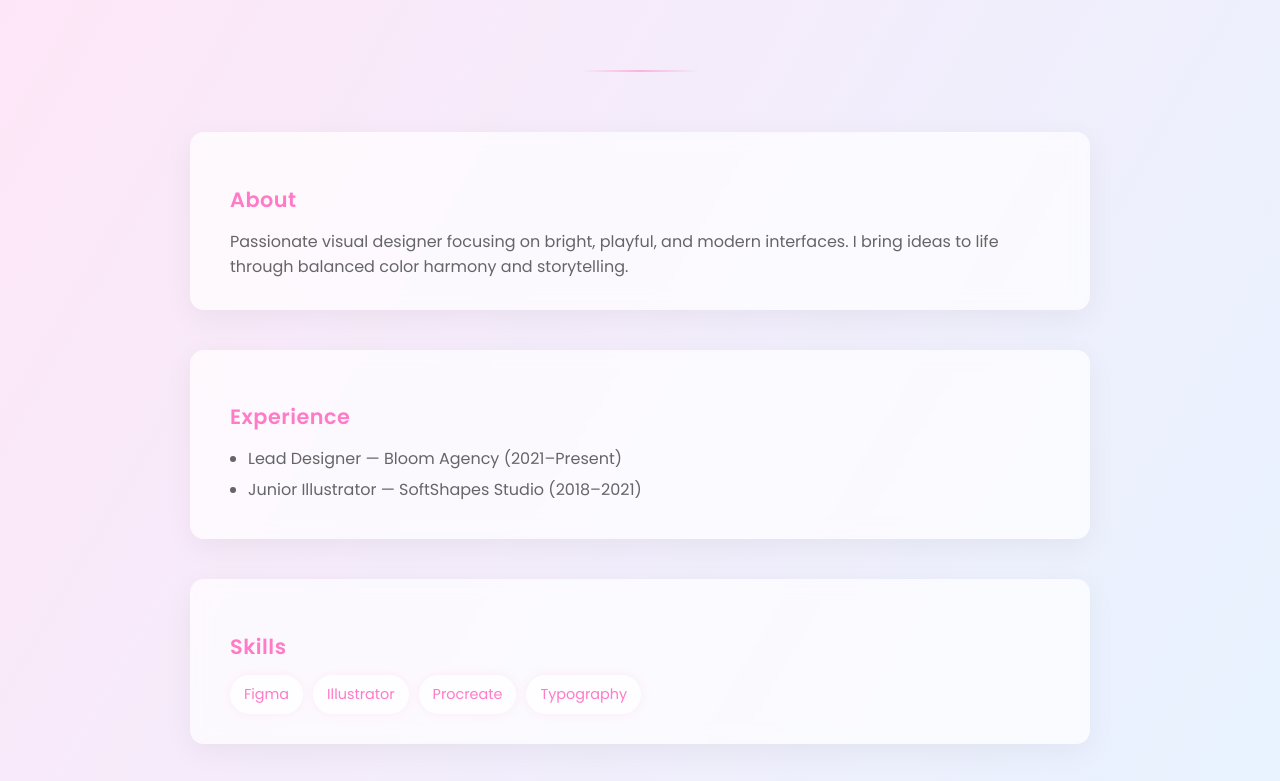
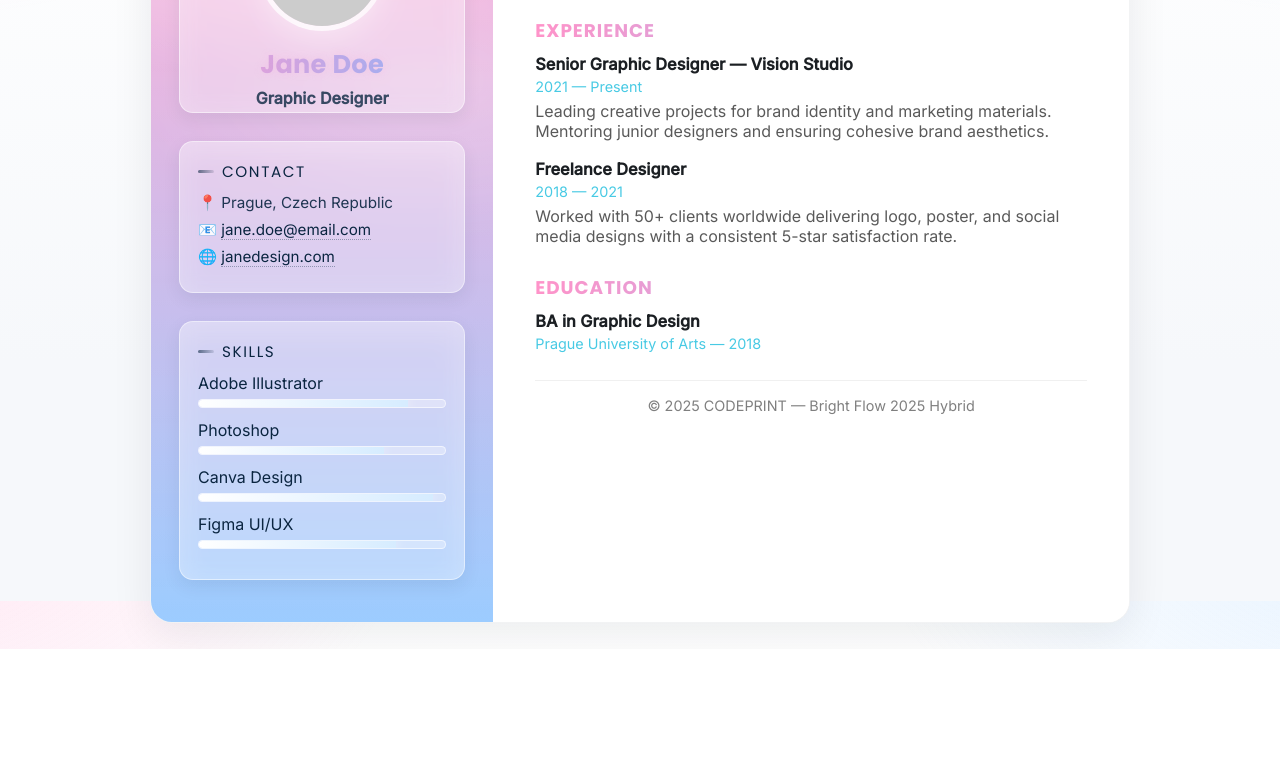
Before and after one commit to realcodefromzero/my-portfolio, a plain HTML site: page creative/creative-bright.html in a window 1280 px wide. Shown: the part 199-980 px from the top of the page. After the commit the page ends 848 px from the top, so only its background shows below. Drawn offline with Linux system fonts and the light colour scheme; placeholder pictures from the web are drawn by us.

Commit message:
Update creative-bright.html

```diff
--- a/creative/creative-bright.html
+++ b/creative/creative-bright.html
@@ -3,211 +3,290 @@
 <head>
   <meta charset="UTF-8" />
   <meta name="viewport" content="width=device-width,initial-scale=1" />
-  <title>Creative Bright — 2025 Edition</title>
-  <link href="https://fonts.googleapis.com/css2?family=Poppins:wght@300;400;600&family=Inter:wght@400;500&display=swap" rel="stylesheet">
+  <title>Bright Flow — Creative Resume (2025 Hybrid)</title>
+  <link href="https://fonts.googleapis.com/css2?family=Poppins:wght@300;400;600;700&family=Inter:wght@400;500&display=swap" rel="stylesheet">
   <style>
-    :root {
-      --bg: #fdfdfd;
-      --panel: rgba(255,255,255,0.7);
-      --text: #1a1a1a;
-      --muted: rgba(0,0,0,0.6);
-      --accent: #ff7ac7;
-      --gradient: linear-gradient(120deg, #ffe6f7 0%, #e7f3ff 100%);
-      --shadow: 0 8px 30px rgba(0,0,0,0.05);
-      --radius: 14px;
+    :root{
+      /* Palette */
+      --bg: #f6f8fb;
+      --ink: #1b1f23;
+      --muted: rgba(0,0,0,0.65);
+      --brand-1: #ff93c9;   /* pastel pink */
+      --brand-2: #8ec5ff;   /* sky blue */
+      --brand-3: #48cae4;   /* cyan accent */
+      --panel: #ffffff;
+
+      /* Effects */
+      --glass: rgba(255,255,255,0.28);
+      --glass-border: rgba(255,255,255,0.55);
+      --shadow: 0 12px 40px rgba(16,24,40,0.08);
+      --radius-lg: 22px;
+      --radius-md: 14px;
+
+      /* Grid */
+      --w: 980px;
+      --left: 35%;
+      --right: 65%;
     }
 
-    body {
+    * { box-sizing: border-box; }
+    html, body { height: 100%; }
+    body{
       margin: 0;
-      font-family: 'Poppins', sans-serif;
-      background: var(--gradient);
-      color: var(--text);
+      font-family: 'Inter', system-ui, -apple-system, Segoe UI, Roboto, 'Poppins', sans-serif;
+      color: var(--ink);
+      background:
+        radial-gradient(900px 500px at -10% -10%, rgba(255,147,201,0.25), transparent 60%),
+        radial-gradient(900px 500px at 110% -10%, rgba(142,197,255,0.25), transparent 60%),
+        linear-gradient(180deg,#ffffff, #f6f8fb 70%);
       -webkit-font-smoothing: antialiased;
-      line-height: 1.6;
-      overflow-x: hidden;
     }
 
-    header {
-      text-align: center;
-      padding: 80px 20px 60px;
-      position: relative;
+    .resume{
+      width: min(100%, var(--w));
+      margin: 48px auto;
+      border-radius: var(--radius-lg);
+      overflow: hidden;
+      display: grid;
+      grid-template-columns: var(--left) var(--right);
+      background: var(--panel);
+      box-shadow: var(--shadow);
+      border: 1px solid rgba(17, 24, 39, 0.05);
     }
 
-    header::after {
-      content: "";
-      position: absolute;
-      bottom: 0;
-      left: 50%;
-      width: 120px;
-      height: 2px;
-      background: linear-gradient(90deg, transparent, var(--accent), transparent);
-      transform: translateX(-50%);
-      opacity: 0.5;
+    /* LEFT (BRIGHT FLOW PANEL) */
+    .left{
+      position: relative;
+      color: #0a2540;
+      padding: 42px 28px;
+      background:
+        linear-gradient(180deg, rgba(255,255,255,0.25), rgba(255,255,255,0.12)),
+        linear-gradient(180deg, var(--brand-1), var(--brand-2));
+      display: flex;
+      flex-direction: column;
+      gap: 28px;
+      justify-content: flex-start;
+      isolation: isolate;
+    }
+    .left::before{
+      content:"";
+      position:absolute; inset:0;
+      background:
+        radial-gradient(600px 240px at 20% 10%, rgba(255,255,255,0.55), transparent 60%),
+        radial-gradient(500px 260px at 80% 30%, rgba(255,255,255,0.35), transparent 60%);
+      mix-blend-mode: screen;
+      opacity: .7;
+      pointer-events:none;
+    }
+    .glass{
+      background: var(--glass);
+      border: 1px solid var(--glass-border);
+      border-radius: var(--radius-md);
+      backdrop-filter: blur(8px);
+      -webkit-backdrop-filter: blur(8px);
+      box-shadow: 0 8px 30px rgba(255,255,255,0.25) inset, 0 6px 18px rgba(10,37,64,0.08);
+      padding: 18px;
     }
 
-    h1 {
-      font-size: 3rem;
+    .profile{
+      text-align:center;
+      padding: 10px 0 4px;
+    }
+    .avatar{
+      width: 128px; height: 128px; border-radius: 50%;
+      object-fit: cover;
+      border: 5px solid rgba(255,255,255,0.75);
+      box-shadow: 0 10px 26px rgba(255,255,255,0.35);
+      display:block; margin: 0 auto 14px;
+      background: linear-gradient(135deg, rgba(255,255,255,0.35), rgba(255,255,255,0.15));
+    }
+    .name{
+      font-family: 'Poppins', sans-serif;
+      font-weight: 700;
+      letter-spacing: 0.3px;
+      font-size: 1.6rem;
       margin: 0;
-      background: linear-gradient(90deg, #ff93c9, #8cbaff);
+      background: linear-gradient(90deg, #ff9cd1, #7fb7ff);
       -webkit-background-clip: text;
       -webkit-text-fill-color: transparent;
-      letter-spacing: 1px;
-      font-weight: 700;
-      text-shadow: 0 0 10px rgba(255,150,200,0.3);
-      animation: glowPulse 4s ease-in-out infinite;
+      text-shadow: 0 0 10px rgba(255,147,201,0.25);
+      animation: namePulse 5s ease-in-out infinite;
+    }
+    @keyframes namePulse{
+      0%,100%{ text-shadow: 0 0 8px rgba(255,147,201,0.2); }
+      50%{ text-shadow: 0 0 16px rgba(142,197,255,0.35); }
+    }
+    .role{
+      margin-top: 4px;
+      color: rgba(10,37,64,0.8);
+      font-weight: 600;
     }
 
-    @keyframes glowPulse {
-      0%, 100% { text-shadow: 0 0 6px rgba(255,150,200,0.3); }
-      50% { text-shadow: 0 0 16px rgba(255,150,200,0.5); }
+    .block-title{
+      font-family: 'Poppins', sans-serif;
+      font-size: .95rem;
+      text-transform: uppercase;
+      letter-spacing: 1.6px;
+      margin-bottom: 10px;
+      color: #0a2540;
+      display:flex; align-items:center; gap:8px;
+    }
+    .block-title::before{
+      content:"";
+      width: 16px; height: 3px; border-radius: 2px;
+      background: linear-gradient(90deg,#0a2540, rgba(10,37,64,0.2));
+      opacity:.6;
     }
 
-    h2 {
-      font-size: 1.2rem;
-      color: var(--muted);
-      margin-top: 8px;
-      font-weight: 400;
+    .contact ul, .skills ul{ list-style: none; padding: 0; margin: 0; }
+    .contact li{ margin-bottom: 8px; font-size: .95rem; color: rgba(10,37,64,0.9); }
+    .contact a{ color:#0a2540; text-decoration: none; border-bottom: 1px dotted rgba(10,37,64,0.35); }
+    .contact a:hover{ opacity:.85 }
+
+    .skills li{ margin-bottom: 12px; }
+    .skillline{
+      display:block; height: 9px; border-radius: 999px;
+      background: rgba(255,255,255,0.35);
+      overflow: hidden; margin-top: 6px;
+      border: 1px solid rgba(255,255,255,0.6);
+    }
+    .skillline > i{
+      display:block; height: 100%;
+      width: var(--w,70%);
+      background: linear-gradient(90deg, #fff, #d6ecff);
+      box-shadow: 0 0 12px rgba(255,255,255,0.6);
+      transform-origin: left center;
+      transform: scaleX(0.2);
+      animation: fill 1.2s ease forwards;
+    }
+    @keyframes fill{ to{ transform: scaleX(1); } }
+
+    /* RIGHT (CONTENT) */
+    .right{ padding: 42px; background: var(--panel); }
+    .section{ margin-bottom: 28px; opacity: 0; transform: translateY(20px); transition: .6s ease; }
+    .section.visible{ opacity:1; transform: translateY(0); }
+
+    .section h2{
+      font-size: 1.15rem; margin: 0 0 10px;
+      font-family: 'Poppins', sans-serif; letter-spacing: 1px; text-transform: uppercase;
+      background: linear-gradient(90deg, var(--brand-1), var(--brand-2));
+      -webkit-background-clip: text; -webkit-text-fill-color: transparent;
+    }
+    .section p{ color: var(--muted); margin: 0; }
+
+    .item{ margin-bottom: 18px; }
+    .item h3{ margin:0; font-size:1.02rem; font-weight: 700; color: var(--ink); }
+    .item span{ display:block; font-size: .9rem; color: var(--brand-3); margin: 4px 0 6px; }
+
+    .footer{
+      text-align:center; color: rgba(0,0,0,0.5); font-size:.9rem; margin-top: 24px;
+      padding-top: 16px; border-top: 1px solid rgba(0,0,0,0.06);
     }
 
-    .content {
-      max-width: 900px;
-      margin: 60px auto;
-      padding: 0 25px;
-      display: flex;
-      flex-direction: column;
-      gap: 40px;
+    /* RESPONSIVE */
+    @media (max-width: 900px){
+      .resume{ grid-template-columns: 1fr; }
+      .left{ border-bottom-left-radius: 0; border-bottom-right-radius: 0; }
+    }
+    @media (max-width: 640px){
+      .right{ padding: 28px; }
     }
 
-    section {
-      background: var(--panel);
-      border-radius: var(--radius);
-      box-shadow: var(--shadow);
-      padding: 30px 40px;
-      backdrop-filter: blur(8px);
-      animation: fadeUp 0.8s ease forwards;
-      opacity: 0;
-      transform: translateY(30px);
-    }
-
-    section.visible {
-      opacity: 1;
-      transform: translateY(0);
-    }
-
-    @keyframes fadeUp {
-      to {
-        opacity: 1;
-        transform: translateY(0);
-      }
-    }
-
-    h3 {
-      font-size: 1.3rem;
-      color: var(--accent);
-      margin-bottom: 12px;
-      letter-spacing: 0.5px;
-    }
-
-    p {
-      color: var(--muted);
-      margin: 0;
-    }
-
-    ul {
-      margin: 10px 0 0 18px;
-      padding: 0;
-      color: var(--muted);
-    }
-
-    li {
-      margin-bottom: 6px;
-    }
-
-    .skills {
-      display: flex;
-      flex-wrap: wrap;
-      gap: 10px;
-    }
-
-    .skill {
-      background: rgba(255,255,255,0.6);
-      color: var(--accent);
-      padding: 8px 14px;
-      border-radius: 20px;
-      font-size: 0.9rem;
-      font-weight: 500;
-      box-shadow: 0 0 10px rgba(255,150,200,0.15);
-      transition: 0.3s;
-    }
-
-    .skill:hover {
-      background: rgba(255,255,255,0.9);
-      box-shadow: 0 0 14px rgba(255,150,200,0.3);
-      transform: translateY(-2px);
-    }
-
-    footer {
-      text-align: center;
-      padding: 40px 20px;
-      color: var(--muted);
-      font-size: 0.9rem;
-      border-top: 1px solid rgba(0,0,0,0.05);
-      margin-top: 40px;
-    }
-
-    @media (max-width: 768px) {
-      h1 { font-size: 2.2rem; }
-      section { padding: 24px 20px; }
+    /* PRINT */
+    @media print{
+      body{ background:#fff; }
+      .resume{ box-shadow:none; border:1px solid #eee; }
+      .left::before{ display:none; }
+      .name{ animation:none; text-shadow:none; -webkit-text-fill-color: #111 !important; background:none; color:#111; }
+      .section h2{ -webkit-text-fill-color:#111; background:none; color:#111; }
+      .footer{ color:#333; }
     }
   </style>
 </head>
 <body>
+  <main class="resume">
+    <!-- LEFT -->
+    <aside class="left">
+      <div class="glass profile">
+        <img class="avatar" src="https://via.placeholder.com/240x240.png?text=Your+Photo" alt="Profile photo">
+        <h1 class="name">Jane Doe</h1>
+        <div class="role">Graphic Designer</div>
+      </div>
 
-  <header>
-    <h1>Amelia Bright</h1>
-    <h2>Creative Designer & Illustrator</h2>
-  </header>
+      <div class="glass contact">
+        <div class="block-title">Contact</div>
+        <ul>
+          <li>📍 Prague, Czech Republic</li>
+          <li>📧 <a href="mailto:jane.doe@email.com">
+            jane.doe@email.com
+          </a></li>
+          <li>🌐 <a href="#" target="_blank" rel="noopener">janedesign.com</a></li>
+        </ul>
+      </div>
 
-  <main class="content">
-    <section>
-      <h3>About</h3>
-      <p>Passionate visual designer focusing on bright, playful, and modern interfaces. I bring ideas to life through balanced color harmony and storytelling.</p>
-    </section>
+      <div class="glass skills">
+        <div class="block-title">Skills</div>
+        <ul>
+          <li>Adobe Illustrator
+            <span class="skillline"><i style="--w:85%"></i></span>
+          </li>
+          <li>Photoshop
+            <span class="skillline"><i style="--w:75%"></i></span>
+          </li>
+          <li>Canva Design
+            <span class="skillline"><i style="--w:95%"></i></span>
+          </li>
+          <li>Figma UI/UX
+            <span class="skillline"><i style="--w:80%"></i></span>
+          </li>
+        </ul>
+      </div>
+    </aside>
 
-    <section>
-      <h3>Experience</h3>
-      <ul>
-        <li>Lead Designer — Bloom Agency (2021–Present)</li>
-        <li>Junior Illustrator — SoftShapes Studio (2018–2021)</li>
-      </ul>
-    </section>
+    <!-- RIGHT -->
+    <section class="right">
+      <div class="section">
+        <h2>About Me</h2>
+        <p>Creative and detail-oriented designer with a passion for beautiful & functional visuals. Experienced in digital branding, marketing visuals, and social media content creation.</p>
+      </div>
 
-    <section>
-      <h3>Skills</h3>
-      <div class="skills">
-        <span class="skill">Figma</span>
-        <span class="skill">Illustrator</span>
-        <span class="skill">Procreate</span>
-        <span class="skill">Typography</span>
+      <div class="section">
+        <h2>Experience</h2>
+        <div class="item">
+          <h3>Senior Graphic Designer — Vision Studio</h3>
+          <span>2021 — Present</span>
+          <p class="muted">Leading creative projects for brand identity and marketing materials. Mentoring junior designers and ensuring cohesive brand aesthetics.</p>
+        </div>
+        <div class="item">
+          <h3>Freelance Designer</h3>
+          <span>2018 — 2021</span>
+          <p class="muted">Worked with 50+ clients worldwide delivering logo, poster, and social media designs with a consistent 5-star satisfaction rate.</p>
+        </div>
       </div>
+
+      <div class="section">
+        <h2>Education</h2>
+        <div class="item">
+          <h3>BA in Graphic Design</h3>
+          <span>Prague University of Arts — 2018</span>
+        </div>
+      </div>
+
+      <div class="footer">© 2025 CODEPRINT — Bright Flow 2025 Hybrid</div>
     </section>
   </main>
 
-  <footer>
-    © 2025 CODEPRINT — Creative Bright Edition
-  </footer>
-
   <script>
-    // Scroll reveal effect
-    const sections = document.querySelectorAll("section");
-    const reveal = () => {
-      sections.forEach(sec => {
-        const top = sec.getBoundingClientRect().top;
-        if (top < window.innerHeight - 100) sec.classList.add("visible");
+    // Reveal on scroll
+    const secs = document.querySelectorAll('.section');
+    const onScroll = () => {
+      secs.forEach(s => {
+        const r = s.getBoundingClientRect();
+        if (r.top < innerHeight - 120) s.classList.add('visible');
       });
     };
-    window.addEventListener("scroll", reveal);
-    reveal();
+    addEventListener('scroll', onScroll, { passive: true });
+    onScroll();
   </script>
 </body>
 </html>
```
